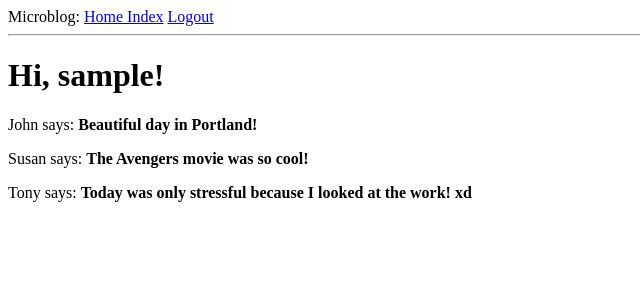
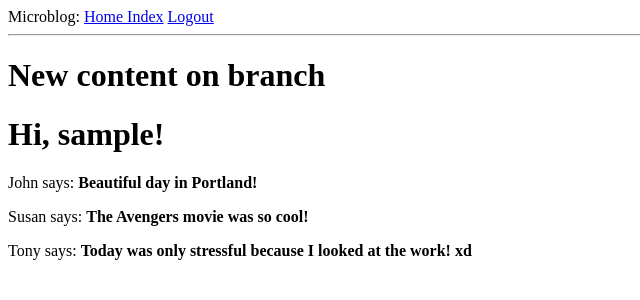
Before and after one commit to Tonyguo0/CITS3403-Project-2, a Flask app: page / in a window 1280 px wide. Shown: the top 300 px of the page, without its empty margins (0-640 px from the left). Run offline with Flask 2, Linux system fonts and the light colour scheme; the visitor is signed in with stand-in values (Sample User, id 1); data comes from the database, SQL or seed files in the repository.

Commit message:
the base-layout branch made

```diff
--- a/app/templates/index.html
+++ b/app/templates/index.html
@@ -1,6 +1,7 @@
 {% extends "base.html" %}
 
 {% block content %}
+    <h1> New content on branch </h1>
     <h1>Hi, {{ current_user.username }}!</h1>
     {% for post in posts %}
     <div><p>{{ post.author.username }} says: <b>{{ post.body }}</b></p></div>
```
Also changed, not shown: 1 other file.
